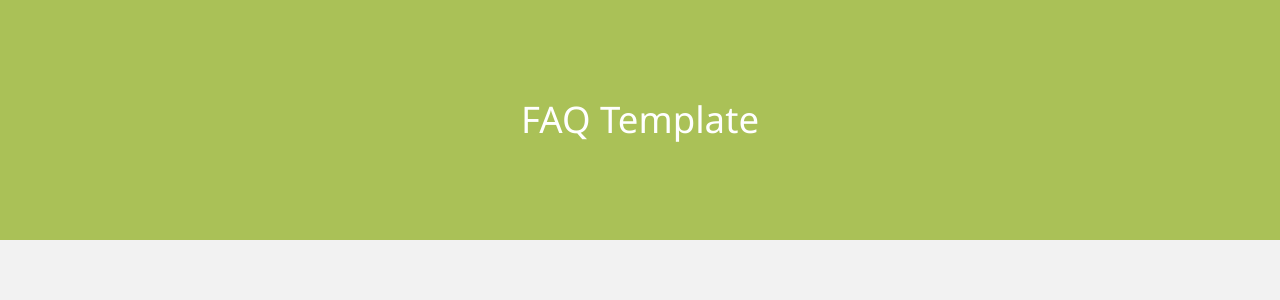
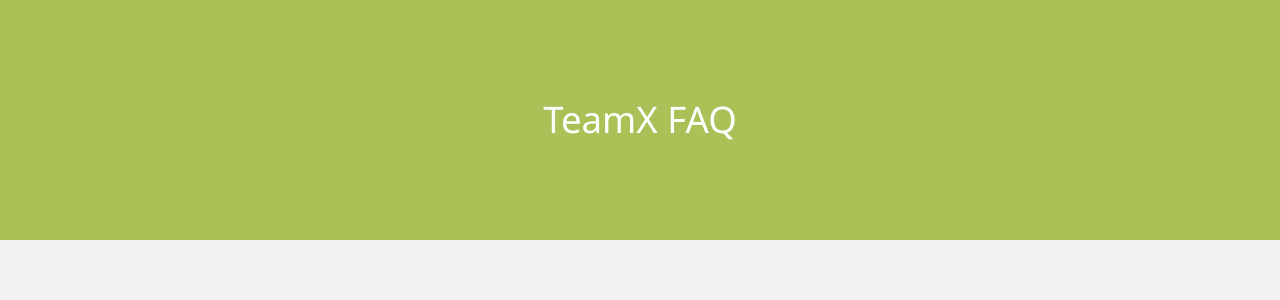
Before and after one commit to jasonmccormack/UTC-STUDENT-PROJECT, a Django app: page /help/ in a window 1280 px wide. Shown: the top 300 px of the page. Run offline with Django 3.2, Linux system fonts and the light colour scheme; some libraries are stand-ins or nearby versions.

Commit message:
Update help.html

```diff
--- a/TeamX/templates/html/help.html
+++ b/TeamX/templates/html/help.html
@@ -14,7 +14,7 @@
 <body>
 <header class="cd-header flex flex-column flex-center">
   <div class="text-component text-center">
-    <h1>FAQ Template</h1>
+    <h1>TeamX FAQ</h1>
   </div>
 </header>
 
```
